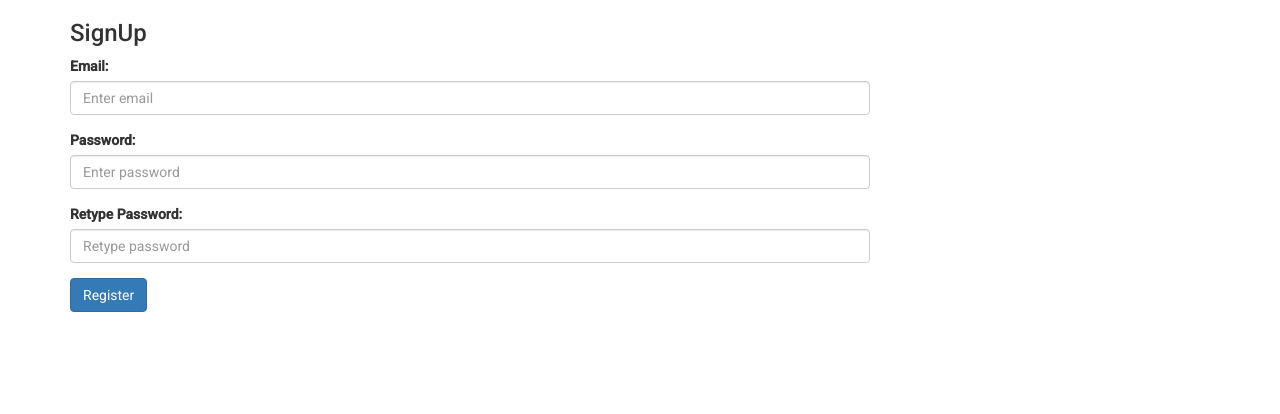
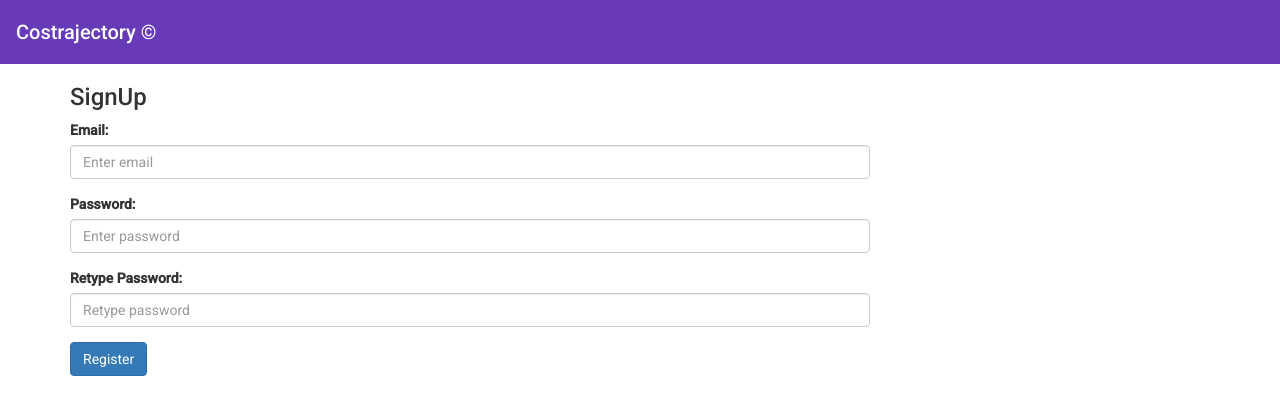
Before and after one commit to anurag-as/Costrajectory, an Angular app in the folder ui/: page / in a window 1280 px wide. Shown: the top 414 px of the page. Built offline with nearby package versions, Linux system fonts and the light colour scheme.

Commit message:
Added a copyright toolbar

```diff
--- a/ui/src/app/app.component.html
+++ b/ui/src/app/app.component.html
@@ -1 +1,2 @@
+<app-toolbar></app-toolbar>
 <app-login></app-login>
--- a/ui/src/app/app.module.ts
+++ b/ui/src/app/app.module.ts
@@ -1,27 +1,33 @@
 import { BrowserModule } from '@angular/platform-browser';
-import { NgModule } from '@angular/core';
-
+import { NgModule , CUSTOM_ELEMENTS_SCHEMA } from '@angular/core';
+import {MatToolbarModule} from '@angular/material/toolbar';
 import { AppRoutingModule } from './app-routing.module';
 import { AppComponent } from './app.component';
 import { BrowserAnimationsModule } from '@angular/platform-browser/animations';
 import { LoginComponent } from './login/login.component';
 import {FormsModule} from '@angular/forms';
 import { ReactiveFormsModule } from '@angular/forms';
+import { ToolbarComponent } from './toolbar/toolbar.component';
 
 
 @NgModule({
   declarations: [
     AppComponent,
-    LoginComponent
+    LoginComponent,
+    ToolbarComponent
   ],
   imports: [
     BrowserModule,
     AppRoutingModule,
     BrowserAnimationsModule,
     FormsModule,
-    ReactiveFormsModule
+    ReactiveFormsModule,
+    MatToolbarModule
   ],
   providers: [],
-  bootstrap: [AppComponent]
+  bootstrap: [AppComponent],
+  schemas : [
+    CUSTOM_ELEMENTS_SCHEMA
+  ]
 })
 export class AppModule { }
--- a/ui/src/app/login/login.component.ts
+++ b/ui/src/app/login/login.component.ts
@@ -63,7 +63,7 @@ export class LoginComponent implements OnInit {
             return;
         }
 
-        alert('SUCCESS!! :-)\n\n' + JSON.stringify(this.registerForm.value));
+        // alert('SUCCESS!! :-)\n\n' + JSON.stringify(this.registerForm.value));
     }
 
 
--- /dev/null
+++ b/ui/src/app/toolbar/toolbar.component.css
@@ -0,0 +1,7 @@
+.example-icon {
+    padding: 0 14px;
+  }
+
+  .example-spacer {
+    flex: 1 1 auto;
+  }
--- /dev/null
+++ b/ui/src/app/toolbar/toolbar.component.html
@@ -0,0 +1,6 @@
+<mat-toolbar color="primary">
+    <mat-toolbar-row>
+      <span>Costrajectory &copy;</span>
+      <span class="example-spacer"></span>
+    </mat-toolbar-row>
+  </mat-toolbar>
--- /dev/null
+++ b/ui/src/app/toolbar/toolbar.component.ts
@@ -0,0 +1,15 @@
+import { Component, OnInit } from '@angular/core';
+
+@Component({
+  selector: 'app-toolbar',
+  templateUrl: './toolbar.component.html',
+  styleUrls: ['./toolbar.component.css']
+})
+export class ToolbarComponent implements OnInit {
+
+  constructor() { }
+
+  ngOnInit() {
+  }
+
+}
```
Also changed, not shown: 1 other file (tests, documents, lock files or other folders).
